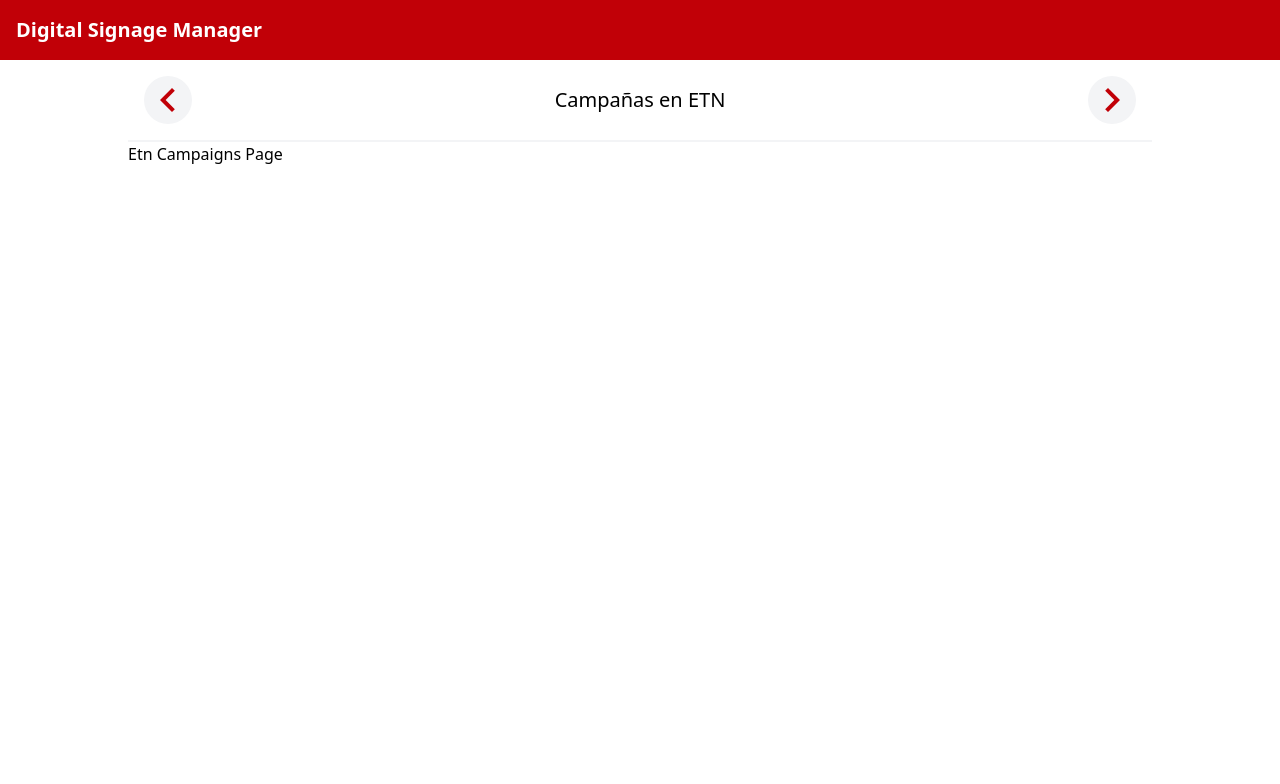
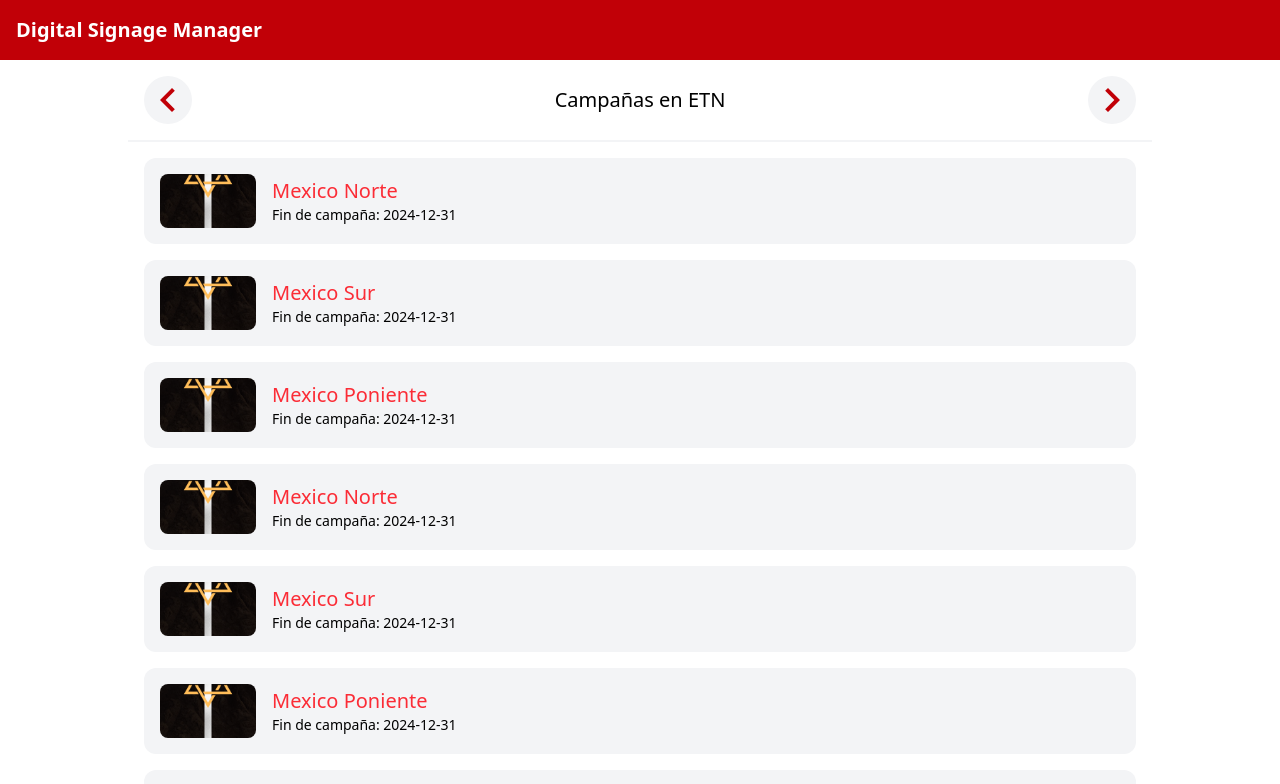
Before and after one commit to JasubiPL/digital-signage-manager, a Next.js app: page /campanias-etn in a window 1280 px wide. Shown: the top 784 px of the page. Built offline with nearby package versions, Linux system fonts and the light colour scheme.

Commit message:
feat(campañas): integrar barra de navegación y cargar campañas desde API

```diff
--- a/app/(pages)/campanias-etn/page.tsx
+++ b/app/(pages)/campanias-etn/page.tsx
@@ -1,10 +1,47 @@
+"use client"
+import { useFetch } from "@/app/hooks/useFetch";
+import Image from "next/image";
+
 import { MainNavBar } from "../../components/MainNavBar";
 
 export default function EtnCampaignsPage() {
+  const { data = [], loading } = useFetch('/api/etn-campaigns');
+  console.log(data);
   return (
     <>
       <MainNavBar previusPage="/campanias-costaline" nextPage="/campanias-gho" title="Campañas en ETN" />
-      <div>Etn Campaigns Page</div>
+      {loading ? (
+        <div>Cargando campañas...</div>
+      ) : (
+        <section className="p-4">
+          <ul className="grid gap-4">
+            {data && data.map((campaign: { url: string; name: string, endDate: string }) => (
+              <li
+                className="flex gap-4 p-4 bg-gray-100 rounded-xl"
+                key={campaign.name}
+              >
+                <div className="w-24 aspect-video relative rounded-lg overflow-hidden">
+                  <Image
+                  src={campaign.url}
+                  alt={campaign.name}
+                  fill
+                  objectFit="cover"
+                />
+                </div>
+                <section className="flex flex-col justify-center">
+                  <p className="text-red-500  text-xl">{campaign.name}</p>
+                  <p className=" text-sm">
+                    Fin de campaña: {campaign.endDate}
+                    </p>
+                </section>
+
+              </li>
+            ))}
+          </ul>
+        </section>
+      )
+
+      }
     </>
   );
 }
--- a/app/api/etn-campaigns/route.ts
+++ b/app/api/etn-campaigns/route.ts
@@ -2,9 +2,18 @@
 
 export async function GET() {
   const data = [
-    { id: 1, nombre: 'Campaña ETN 1' },
-    { id: 2, nombre: 'Campaña ETN 2' },
-    { id: 3, nombre: 'Campaña ETN 3' },
+    { url: "/test.png", name: 'Mexico Norte', endDate: "2024-12-31" },
+    { url: "/test.png", name: 'Mexico Sur', endDate: "2024-12-31" },
+    { url: "/test.png", name: 'Mexico Poniente', endDate: "2024-12-31" },
+    { url: "/test.png", name: 'Mexico Norte', endDate: "2024-12-31" },
+    { url: "/test.png", name: 'Mexico Sur', endDate: "2024-12-31" },
+    { url: "/test.png", name: 'Mexico Poniente', endDate: "2024-12-31" },
+    { url: "/test.png", name: 'Mexico Norte', endDate: "2024-12-31" },
+    { url: "/test.png", name: 'Mexico Sur', endDate: "2024-12-31" },
+    { url: "/test.png", name: 'Mexico Poniente', endDate: "2024-12-31" },
+    { url: "/test.png", name: 'Mexico Norte', endDate: "2024-12-31" },
+    { url: "/test.png", name: 'Mexico Sur', endDate: "2024-12-31" },
+    { url: "/test.png", name: 'Mexico Poniente', endDate: "2024-12-31" },
   ]
   return NextResponse.json(data)
 }
--- a/app/components/MainNavBar.tsx
+++ b/app/components/MainNavBar.tsx
@@ -6,7 +6,7 @@
 
 export const MainNavBar = ({ previusPage, nextPage, title }: { previusPage: string, nextPage: string, title: string }) => {
   return (
-    <nav className="w-full">
+    <nav className="w-full sticky top-0 bg-white z-1 ">
       <div className="p-4 flex justify-between items-center border-b-2 border-gray-100">
         <Link href={previusPage}>
           <MdOutlineKeyboardArrowLeft className="text-5xl fill-red-700 bg-gray-100 rounded-full"/>
--- /dev/null
+++ b/app/hooks/useFetch.ts
@@ -0,0 +1,23 @@
+import { useState, useEffect } from 'react';
+
+export const useFetch = (url: string) => {
+  const [data, setData] = useState();
+  const [loading, setLoading] = useState<boolean>(true);
+  const [error, setError] = useState<Error | null>(null);
+
+useEffect(() => {
+  const fetchData = async () => {
+    try {
+      const response = await fetch(url);
+      const formattedJson = await response.json();
+      setData(formattedJson);
+    } catch (error) {
+      setError(error as Error);
+    } finally {
+      setLoading(false);
+    }
+  }
+  fetchData();
+}, [url]);
+  return { data, loading, error };
+}
```
Also changed, not shown: public/test.png (added).
